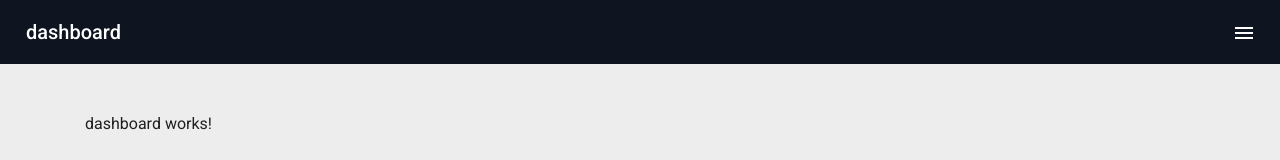
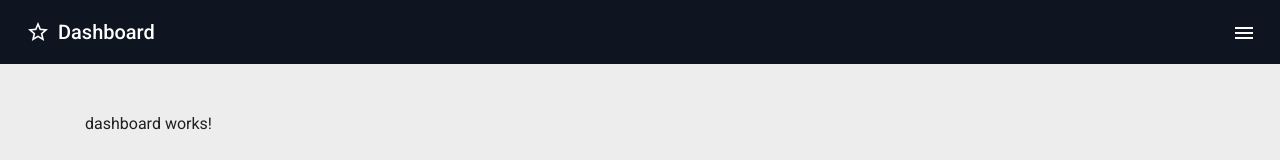
Before and after one commit to Sayyed8999/staff-payroll, an Angular app: page / in a window 1280 px wide. Shown: the top 160 px of the page. Built offline with nearby package versions, Linux system fonts and the light colour scheme.

Commit message:
heading icon

```diff
--- a/src/app/shared/components/nav/nav.component.html
+++ b/src/app/shared/components/nav/nav.component.html
@@ -2,9 +2,12 @@
 <mat-toolbar class="bg-s text-white d-flex justify-content-between">
 
 
-    <span routerLink="/" class="text-capitilize" >{{heading}}</span>
+    <span class="text-capitalize d-flex justify-content-center align-items-center" >
+       <mat-icon class="mr-2">star_border</mat-icon>
+        {{heading}}
+    </span>
     <button mat-icon-button class="example-icon " aria-label="Example icon-button with menu icon" (click)="sidenav.toggle()" >
-        <mat-icon>menu</mat-icon>
+      <mat-icon>menu</mat-icon>
       </button>
 </mat-toolbar>
 
```
